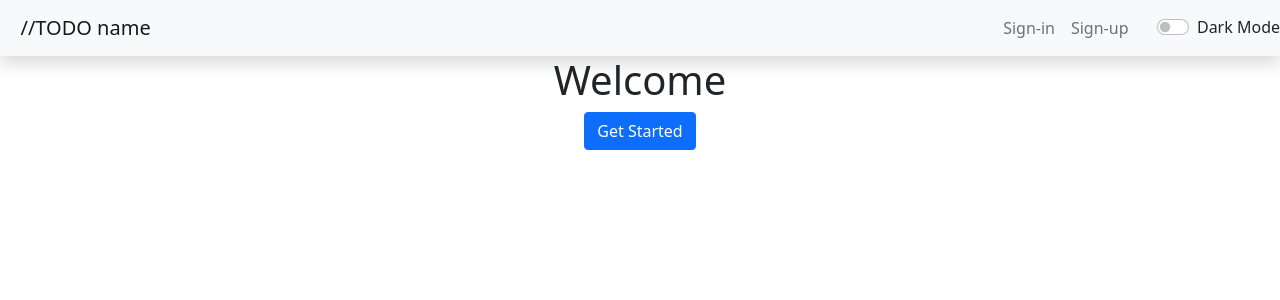
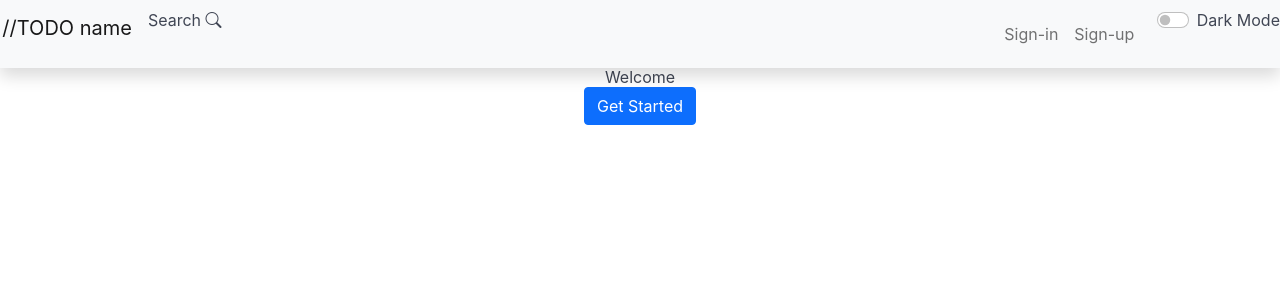
Before and after one commit to edo-ce/MusicProject, a Flask app: page / in a window 1280 px wide. Shown: the top 300 px of the page. Run offline with Flask 2, Linux system fonts and the light colour scheme; parts of the project's set-up code (start-up, migrations or seed data) failed here and were passed over; some libraries are stand-ins or nearby versions.

Commit message:
Search alert

```diff
--- a/music/templates/base.html
+++ b/music/templates/base.html
@@ -8,6 +8,20 @@
     <!-- Bootstrap CSS -->
     <link href="https://cdn.jsdelivr.net/npm/bootstrap@5.1.3/dist/css/bootstrap.min.css" rel="stylesheet" integrity="sha384-1BmE4kWBq78iYhFldvKuhfTAU6auU8tT94WrHftjDbrCEXSU1oBoqyl2QvZ6jIW3" crossorigin="anonymous">
     <link rel="stylesheet" href="static/css/dark-mode.css">
+    <link rel="stylesheet" href="https://cdn.jsdelivr.net/npm/bootstrap-icons@1.8.1/font/bootstrap-icons.css">
+
+    <!-- Sweetalert library -->
+    <link rel="stylesheet" href="https://cdn.jsdelivr.net/npm/@sweetalert2/theme-bulma/bulma.css" />
+    <script src="https://cdn.jsdelivr.net/npm/sweetalert2@11/dist/sweetalert2.min.js"></script>
+
+    <!-- JQuery library -->
+    <script src="https://ajax.googleapis.com/ajax/libs/jquery/3.6.0/jquery.min.js"></script>
+
+    <!-- Animate CSS -->
+    <link
+        rel="stylesheet"
+        href="https://cdnjs.cloudflare.com/ajax/libs/animate.css/4.1.1/animate.min.css"
+      />
 
       <title>
         {% block title %}
@@ -24,6 +38,7 @@
                       aria-controls="navbarResponsive" aria-expanded="true" aria-label="Toggle navigation">
                   <span class="navbar-toggler-icon"></span>
               </button>
+              <span class="nav-item" onclick="search_alert()" style="cursor: pointer;">Search <i class="bi bi-search"></i></span>
               <div class="navbar-collapse collapse justify-content-end" id="navbarResponsive">
                   {% if current_user.is_authenticated %}
                   <ul class="navbar-nav ms-auto">
@@ -58,8 +73,8 @@
         {% for category, message in messages %}
             <div class="alert alert-{{ category }}" role="alert">
                  {{ message }}
-                <button type="button" class="close" data-bs-dismiss="alert" aria-label="Close">
-                    <span aria-hidden="true">&times;</span>
+                <button type="button" class="btn-close" data-bs-dismiss="alert" aria-label="Close">
+                    <!--span aria-hidden="true"></span-->
                 </button>
             </div>
         {% endfor %}
@@ -79,6 +94,70 @@
     <!--
     <script src="https://cdn.jsdelivr.net/npm/@popperjs/core@2.10.2/dist/umd/popper.min.js" integrity="sha384-7+zCNj/IqJ95wo16oMtfsKbZ9ccEh31eOz1HGyDuCQ6wgnyJNSYdrPa03rtR1zdB" crossorigin="anonymous"></script>
     <script src="https://cdn.jsdelivr.net/npm/bootstrap@5.1.3/dist/js/bootstrap.min.js" integrity="sha384-QJHtvGhmr9XOIpI6YVutG+2QOK9T+ZnN4kzFN1RtK3zEFEIsxhlmWl5/YESvpZ13" crossorigin="anonymous"></script>
+
+    onkeyup='showResults(this.value)'
     -->
+    <script>
+        function search_alert() {
+            Swal.fire({
+                  title: 'Search!',
+                  html: "<form method='POST' class='form-signup' autocomplete='off'>" +
+                      "<input type='search' id='login' class='swal2-input' placeholder='Search anything...' onclick='showResults(this.value)' >" +
+                      "<div id='result'></div>" +
+                      "<button type='submit' class='btn btn-primary m-2' value='submit'>Search</button>  " +
+                      "" +
+                      "</form>",
+                  showConfirmButton: false,
+                  showClass: {
+                    popup: 'animate__animated animate__fadeInDown'
+                  },
+                  hideClass: {
+                    popup: 'animate__animated animate__fadeOutUp'
+                  }
+            });
+        }
+
+        /**
+         *
+         *
+         * PASSARE L'ARRAY TRACKS PER LE TRACCE CONSIGLIATE
+         *
+         *
+         */
+
+        var search_terms = [
+            {% for track in tracks %}
+                "{{ track }}",
+            {% endfor %}
+        ];
+
+        function autocompleteMatch(input) {
+          if (input == '') {
+            return search_terms;
+          }
+          var reg = new RegExp(input)
+          return search_terms.filter(function(term) {
+              if (term.match(reg)) {
+              return term;
+              }
+          });
+        }
+
+        function showResults(val) {
+          res = document.getElementById("result");
+          res.innerHTML = '';
+          let list = '';
+          let terms = autocompleteMatch(val);
+          for (i=0; i<terms.length; i++) {
+            list += '<li class="list-group-item">' + terms[i] + '</li>';
+          }
+          let stringa = '';
+          if (terms.length > 0)
+              stringa += '<span>We recommend:</span>'
+          stringa += '<ul class="list-group">' + list + '</ul>';
+          res.innerHTML = stringa;
+        }
+
+    </script>
   </body>
 </html>
```
